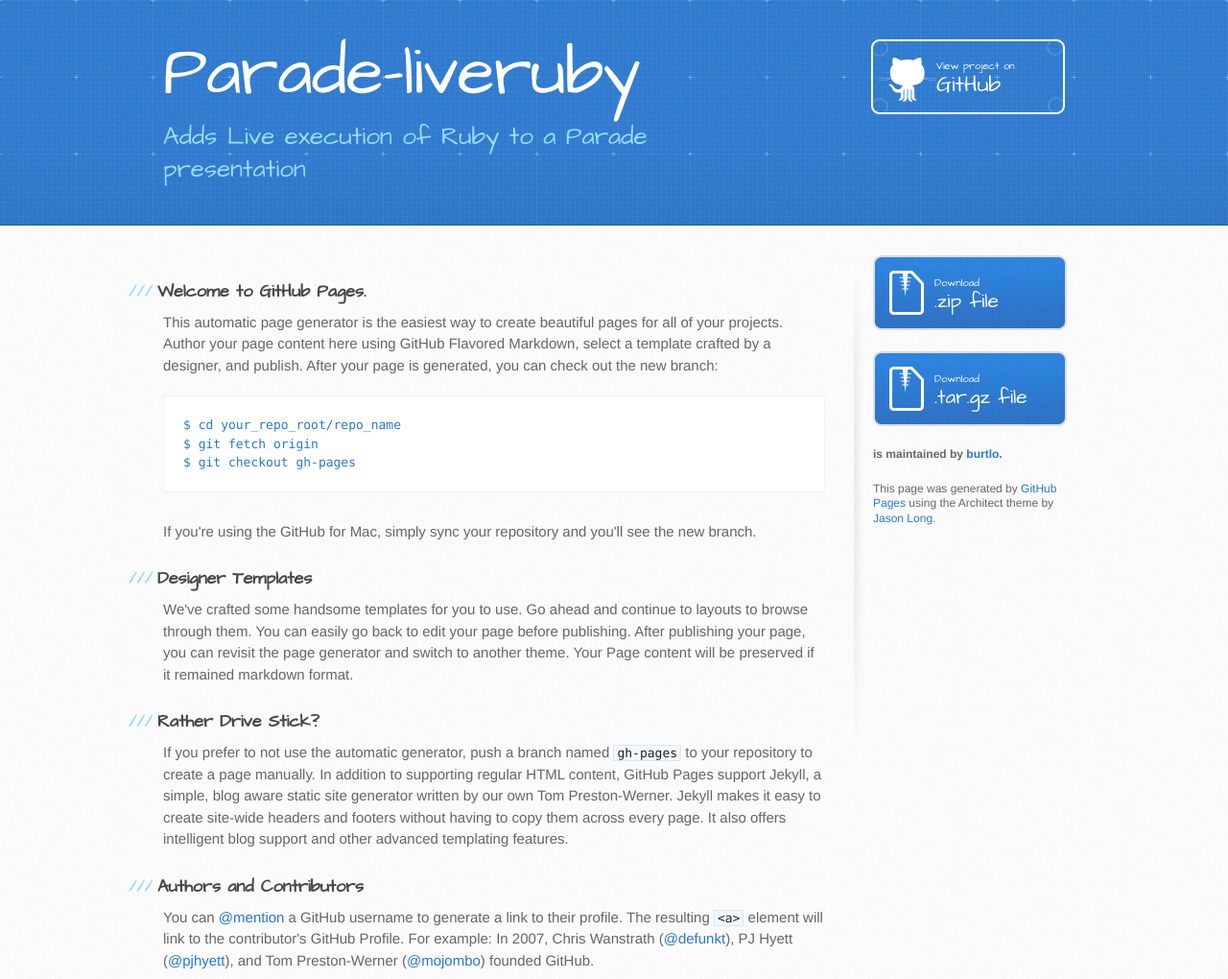
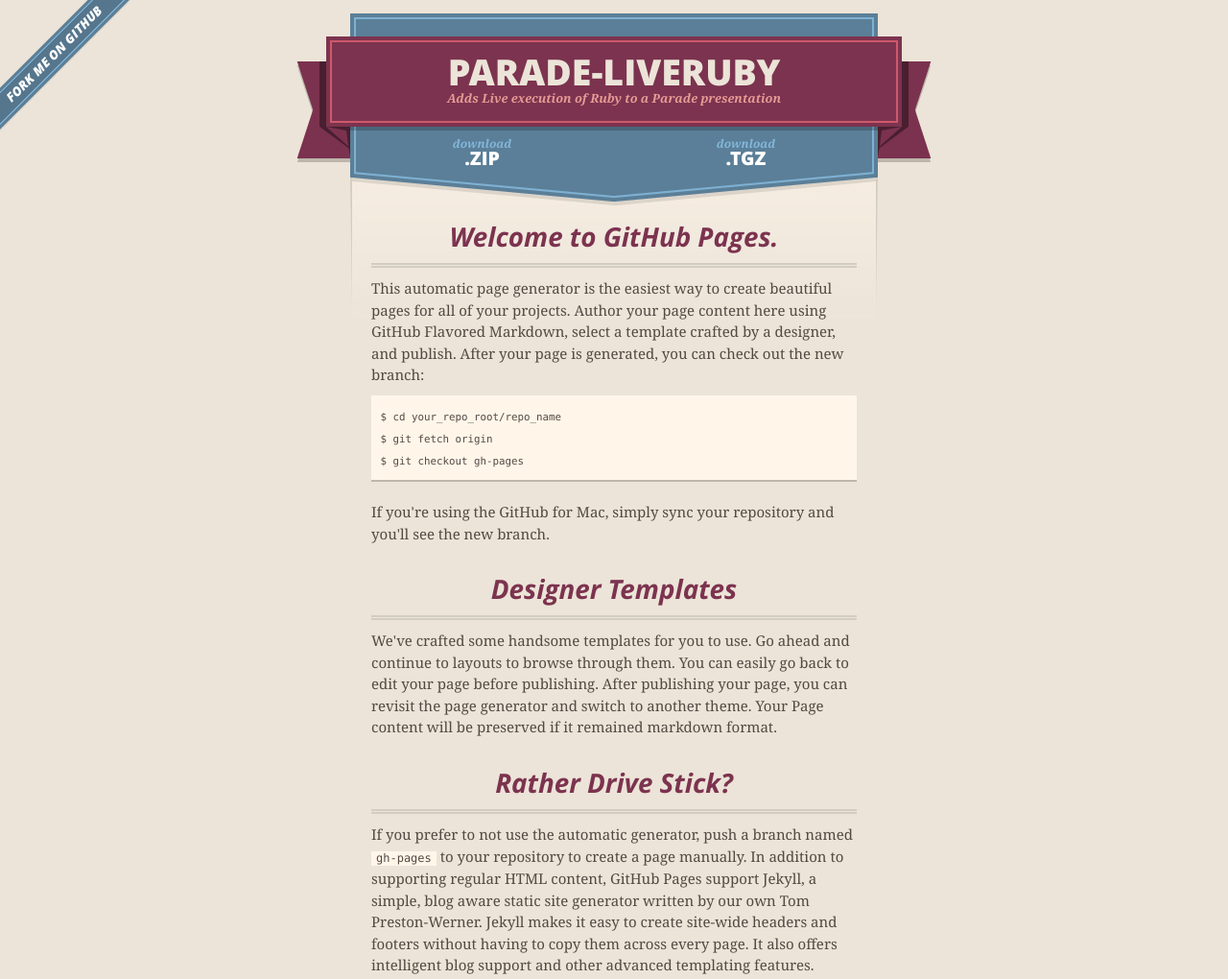
Before and after one commit to burtlo/parade-liveruby, a plain HTML site: page index.html in a window 1280 px wide. Shown: the top 1020 px of the page at 96% size. Drawn offline with nearby package versions, Linux system fonts and the light colour scheme.

```diff
--- a/index.html
+++ b/index.html
@@ -3,31 +3,49 @@
   <head>
     <meta charset='utf-8'>
     <meta http-equiv="X-UA-Compatible" content="chrome=1">
-    <meta name="viewport" content="width=device-width, initial-scale=1, maximum-scale=1">
-    <link href='https://fonts.googleapis.com/css?family=Architects+Daughter' rel='stylesheet' type='text/css'>
-    <link rel="stylesheet" type="text/css" href="stylesheets/stylesheet.css" media="screen" />
-    <link rel="stylesheet" type="text/css" href="stylesheets/pygment_trac.css" media="screen" />
-    <link rel="stylesheet" type="text/css" href="stylesheets/print.css" media="print" />
+    <meta name="viewport" content="width=640" />
 
-    <!--[if lt IE 9]>
-    <script src="//html5shiv.googlecode.com/svn/trunk/html5.js"></script>
-    <![endif]-->
+    <link rel="stylesheet" href="stylesheets/core.css" media="screen"/>
+    <link rel="stylesheet" href="stylesheets/mobile.css" media="handheld, only screen and (max-device-width:640px)"/>
+    <link rel="stylesheet" href="stylesheets/pygment_trac.css"/>
 
+    <script type="text/javascript" src="javascripts/modernizr.js"></script>
+    <script type="text/javascript" src="https://ajax.googleapis.com/ajax/libs/jquery/1.7.1/jquery.min.js"></script>
+    <script type="text/javascript" src="javascripts/headsmart.min.js"></script>
+    <script type="text/javascript">
+      $(document).ready(function () {
+        $('#main_content').headsmart()
+      })
+    </script>
     <title>Parade-liveruby by burtlo</title>
   </head>
 
   <body>
+    <a id="forkme_banner" href="https://github.com/burtlo/parade-liveruby">View on GitHub</a>
+    <div class="shell">
+
       <header>
-      <div class="inner">
+        <span class="ribbon-outer">
+          <span class="ribbon-inner">
             <h1>Parade-liveruby</h1>
             <h2>Adds Live execution of Ruby to a Parade presentation</h2>
-        <a href="https://github.com/burtlo/parade-liveruby" class="button"><small>View project on</small>GitHub</a>
-      </div>
+          </span>
+          <span class="left-tail"></span>
+          <span class="right-tail"></span>
+        </span>
       </header>
 
-    <div id="content-wrapper">
-      <div class="inner clearfix">
-        <section id="main-content">
+      <section id="downloads">
+        <span class="inner">
+          <a href="https://github.com/burtlo/parade-liveruby/zipball/master" class="zip"><em>download</em> .ZIP</a><a href="https://github.com/burtlo/parade-liveruby/tarball/master" class="tgz"><em>download</em> .TGZ</a>
+        </span>
+      </section>
+
+
+      <span class="banner-fix"></span>
+
+
+      <section id="main_content">
         <h3>Welcome to GitHub Pages.</h3>
 
 <p>This automatic page generator is the easiest way to create beautiful pages for all of your projects. Author your page content here using GitHub Flavored Markdown, select a template crafted by a designer, and publish. After your page is generated, you can check out the new branch:</p>
@@ -56,21 +74,18 @@ $ git checkout gh-pages
 <p>Having trouble with Pages? Check out the documentation at <a href="http://help.github.com/pages">http://help.github.com/pages</a> or contact <a href="mailto:support@github.com">support@github.com</a> and we’ll help you sort it out.</p>
       </section>
 
-        <aside id="sidebar">
-          <a href="https://github.com/burtlo/parade-liveruby/zipball/master" class="button">
-            <small>Download</small>
-            .zip file
-          </a>
-          <a href="https://github.com/burtlo/parade-liveruby/tarball/master" class="button">
-            <small>Download</small>
-            .tar.gz file
-          </a>
+      <footer>
+        <span class="ribbon-outer">
+          <span class="ribbon-inner">
+            <p>this project by <a href="https://github.com/burtlo">burtlo</a> can be found on <a href="https://github.com/burtlo/parade-liveruby">GitHub</a></p>
+          </span>
+          <span class="left-tail"></span>
+          <span class="right-tail"></span>
+        </span>
+        <p>Generated with <a href="http://pages.github.com">GitHub Pages</a> using Merlot</p>
+        <span class="octocat"></span>
+      </footer>
 
-          <p class="repo-owner"><a href="https://github.com/burtlo/parade-liveruby"></a> is maintained by <a href="https://github.com/burtlo">burtlo</a>.</p>
-
-          <p>This page was generated by <a href="pages.github.com">GitHub Pages</a> using the Architect theme by <a href="http://twitter.com/jasonlong">Jason Long</a>.</p>
-        </aside>
-      </div>
     </div>
 
 
--- a/stylesheets/print.css
+++ b/stylesheets/print.css
@@ -1,226 +1,34 @@
-html, body, div, span, applet, object, iframe,
-h1, h2, h3, h4, h5, h6, p, blockquote, pre,
-a, abbr, acronym, address, big, cite, code,
-del, dfn, em, img, ins, kbd, q, s, samp,
-small, strike, strong, sub, sup, tt, var,
-b, u, i, center,
-dl, dt, dd, ol, ul, li,
-fieldset, form, label, legend,
-table, caption, tbody, tfoot, thead, tr, th, td,
-article, aside, canvas, details, embed,
-figure, figcaption, footer, header, hgroup,
-menu, nav, output, ruby, section, summary,
-time, mark, audio, video {
-  margin: 0;
-  padding: 0;
-  border: 0;
-  font-size: 100%;
-  font: inherit;
-  vertical-align: baseline;
+* {
+  background: none !important;
+  color: #333 !important;
 }
-/* HTML5 display-role reset for older browsers */
-article, aside, details, figcaption, figure,
-footer, header, hgroup, menu, nav, section {
-  display: block;
-}
-body {
-  line-height: 1;
-}
-ol, ul {
-  list-style: none;
-}
-blockquote, q {
-  quotes: none;
-}
-blockquote:before, blockquote:after,
-q:before, q:after {
-  content: '';
-  content: none;
-}
-table {
-  border-collapse: collapse;
-  border-spacing: 0;
-}
-body {
-  font-size: 13px;
-  line-height: 1.5;
-  font-family: 'Helvetica Neue', Helvetica, Arial, serif;
-  color: #000;
+
+h1,h2,h3,h4,h5,h6 {
+  color: #7c334f !important;
 }
 
 a {
-  color: #d5000d;
-  font-weight: bold;
+  color: #417090 !important;
 }
 
-header {
-  padding-top: 35px;
-  padding-bottom: 10px;
+#main_content > .header-level-1:first-child,
+#main_content > .header-level-2:first-child,
+#main_content > .header-level-3:first-child,
+#main_content > .header-level-4:first-child,
+#main_content > .header-level-5:first-child,
+#main_content > .header-level-6:first-child {
+  margin-top: 10px !important;
 }
 
-header h1 {
-  font-weight: bold;
-  letter-spacing: -1px;
-  font-size: 48px;
-  color: #303030;
-  line-height: 1.2;
-}
-
-header h2 {
-  letter-spacing: -1px;
-  font-size: 24px;
-  color: #aaa;
-  font-weight: normal;
-  line-height: 1.3;
-}
-#downloads {
-  display: none;
-}
-#main_content {
-  padding-top: 20px;
-}
-
-code, pre {
-  font-family: Monaco, "Bitstream Vera Sans Mono", "Lucida Console", Terminal;
-  color: #222;
-  margin-bottom: 30px;
-  font-size: 12px;
-}
-
-code {
-  padding: 0 3px;
-}
-
-pre {
-  border: solid 1px #ddd;
-  padding: 20px;
-  overflow: auto;
-}
-pre code {
-  padding: 0;
-}
-
-ul, ol, dl {
-  margin-bottom: 20px;
-}
-
-
-/* COMMON STYLES */
-
-table {
-  width: 100%;
-  border: 1px solid #ebebeb;
-}
-
-th {
-  font-weight: 500;
-}
-
-td {
-  border: 1px solid #ebebeb;
-  text-align: center;
-  font-weight: 300;
-}
-
-form {
-  background: #f2f2f2;
-  padding: 20px;
+#forkme_banner,
+#downloads,
+.left-tail,
+.right-tail
+{
+display: none !important;
 
 }
 
-
-/* GENERAL ELEMENT TYPE STYLES */
-
-h1 {
-  font-size: 2.8em;
+.ribbon-inner,.ribbon-outer {
+  border: 0 !important;
 }
-
-h2 {
-  font-size: 22px;
-  font-weight: bold;
-  color: #303030;
-  margin-bottom: 8px;
-}
-
-h3 {
-  color: #d5000d;
-  font-size: 18px;
-  font-weight: bold;
-  margin-bottom: 8px;
-}
-
-h4 {
-  font-size: 16px;
-  color: #303030;
-  font-weight: bold;
-}
-
-h5 {
-  font-size: 1em;
-  color: #303030;
-}
-
-h6 {
-  font-size: .8em;
-  color: #303030;
-}
-
-p {
-  font-weight: 300;
-  margin-bottom: 20px;
-}
-
-a {
-  text-decoration: none;
-}
-
-p a {
-  font-weight: 400;
-}
-
-blockquote {
-  font-size: 1.6em;
-  border-left: 10px solid #e9e9e9;
-  margin-bottom: 20px;
-  padding: 0 0 0 30px;
-}
-
-ul li {
-  list-style: disc inside;
-  padding-left: 20px;
-}
-
-ol li {
-  list-style: decimal inside;
-  padding-left: 3px;
-}
-
-dl dd {
-  font-style: italic;
-  font-weight: 100;
-}
-
-footer {
-  margin-top: 40px;
-  padding-top: 20px;
-  padding-bottom: 30px;
-  font-size: 13px;
-  color: #aaa;
-}
-
-footer a {
-  color: #666;
-}
-
-/* MISC */
-.clearfix:after {
-  clear: both;
-  content: '.';
-  display: block;
-  visibility: hidden;
-  height: 0;
-}
-
-.clearfix {display: inline-block;}
-* html .clearfix {height: 1%;}
-.clearfix {display: block;}
```
Lines whose indentation alone changed are shown as unchanged.
